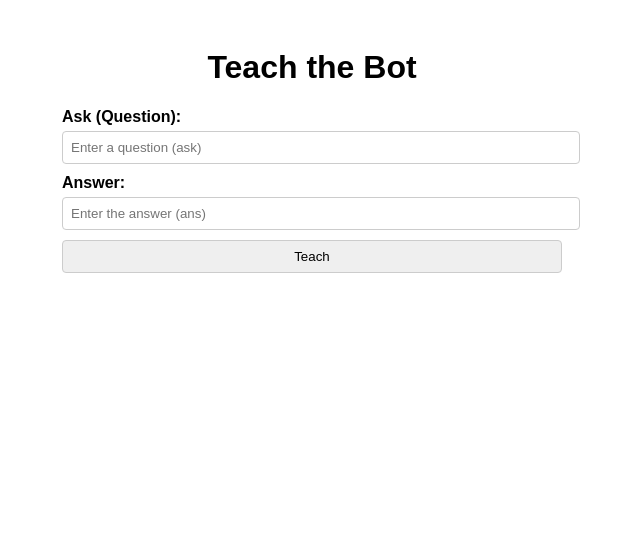
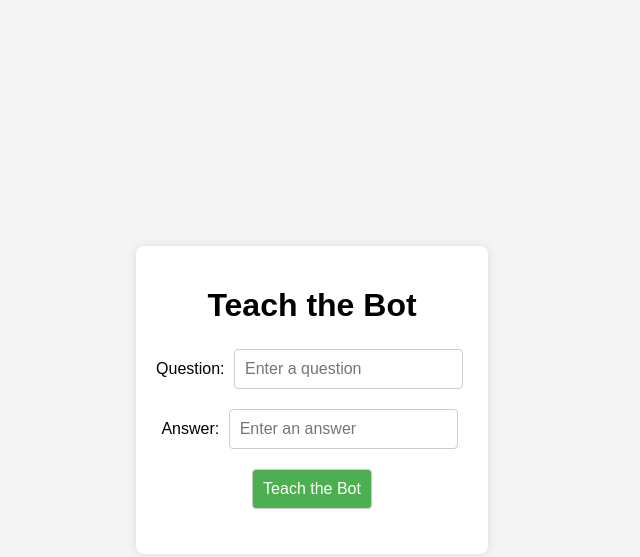
Before and after one commit to irfanpc420/My-api-simma, a website: page public/index.html in a window 1280 px wide. Shown: the whole page, without its empty margins (328-968 px from the left). Drawn offline with Linux system fonts and the light colour scheme.

Commit message:
Update index.html

```diff
--- a/public/index.html
+++ b/public/index.html
@@ -7,78 +7,93 @@
   <style>
     body {
       font-family: Arial, sans-serif;
+      margin: 0;
+      padding: 0;
+      display: flex;
+      justify-content: center;
+      align-items: center;
+      height: 100vh;
+      background-color: #f4f4f4;
+    }
+    .container {
+      text-align: center;
       padding: 20px;
+      background-color: white;
+      border-radius: 8px;
+      box-shadow: 0 0 10px rgba(0, 0, 0, 0.1);
     }
     h1 {
-      text-align: center;
+      margin-bottom: 20px;
     }
-    .form-container {
-      max-width: 500px;
-      margin: 0 auto;
+    .form-group {
+      margin: 10px 0;
     }
-    label {
-      display: block;
-      margin-bottom: 5px;
-      font-weight: bold;
+    input, button {
+      padding: 10px;
+      margin: 5px;
+      font-size: 16px;
+      border-radius: 4px;
+      border: 1px solid #ccc;
     }
-    input[type="text"], input[type="submit"] {
-      width: 100%;
-      padding: 8px;
-      margin-bottom: 10px;
-      border: 1px solid #ccc;
-      border-radius: 4px;
+    button {
+      background-color: #4CAF50;
+      color: white;
+      cursor: pointer;
     }
-    .response-message {
+    button:hover {
+      background-color: #45a049;
+    }
+    .message {
       margin-top: 20px;
-      font-size: 1.1em;
-      text-align: center;
+      font-size: 18px;
     }
   </style>
 </head>
 <body>
-
-  <h1>Teach the Bot</h1>
-  <div class="form-container">
-    <form id="teachForm">
-      <label for="ask">Ask (Question):</label>
-      <input type="text" id="ask" name="ask" required placeholder="Enter a question (ask)">
-
+  <div class="container">
+    <h1>Teach the Bot</h1>
+    <div class="form-group">
+      <label for="ask">Question:</label>
+      <input type="text" id="ask" placeholder="Enter a question">
+    </div>
+    <div class="form-group">
       <label for="ans">Answer:</label>
-      <input type="text" id="ans" name="ans" required placeholder="Enter the answer (ans)">
-
-      <input type="submit" value="Teach">
-    </form>
-    <div id="response" class="response-message"></div>
+      <input type="text" id="ans" placeholder="Enter an answer">
+    </div>
+    <button onclick="teachBot()">Teach the Bot</button>
+    <div class="message" id="responseMessage"></div>
   </div>
 
   <script>
-    // Handle form submission
-    document.getElementById('teachForm').addEventListener('submit', function (event) {
-      event.preventDefault();  // Prevent default form submission
+    async function teachBot() {
+      const ask = document.getElementById('ask').value.trim().toLowerCase();
+      const ans = document.getElementById('ans').value.trim();
 
-      const ask = document.getElementById('ask').value;
-      const ans = document.getElementById('ans').value;
+      if (!ask || !ans) {
+        document.getElementById('responseMessage').innerText = "Please enter both a question and an answer.";
+        return;
+      }
 
-      // Make an API request to teach the bot
-      fetch(`http://localhost:2040/teach?ask=${encodeURIComponent(ask)}&ans=${encodeURIComponent(ans)}`)
-        .then(response => response.json())
-        .then(data => {
-          if (data.message) {
-            document.getElementById('response').innerHTML = `<strong>Success:</strong> ${data.message}`;
-          } else if (data.err) {
-            document.getElementById('response').innerHTML = `<strong>Error:</strong> ${data.err}`;
-          }
-        })
-        .catch(error => {
-          console.error('Error:', error);
-          document.getElementById('response').innerHTML = `<strong>Error:</strong> Failed to teach the bot.`;
+      try {
+        const response = await fetch('http://localhost:3000/teach', {
+          method: 'POST',
+          headers: {
+            'Content-Type': 'application/json',
+          },
+          body: JSON.stringify({ ask, ans }),
         });
 
-      // Clear the input fields after submission
-      document.getElementById('ask').value = '';
-      document.getElementById('ans').value = '';
-    });
+        const data = await response.json();
+
+        if (data.message) {
+          document.getElementById('responseMessage').innerText = `Successfully taught: "${ask}" → "${ans}"`;
+        } else {
+          document.getElementById('responseMessage').innerText = `Error: ${data.err}`;
+        }
+      } catch (error) {
+        document.getElementById('responseMessage').innerText = "Failed to teach the bot. Try again later.";
+      }
+    }
   </script>
-
 </body>
 </html>
```
